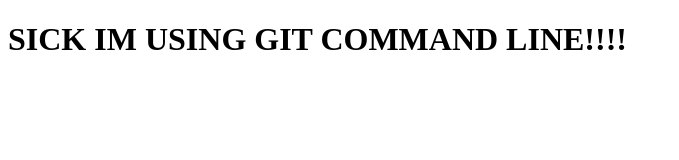
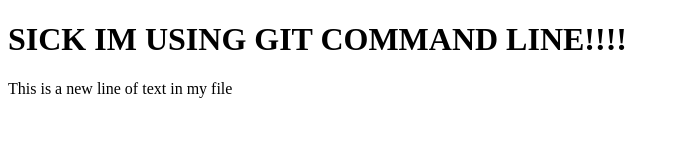
Before and after one commit to whunter413/practice-repo1, a plain HTML site: page index.html in a window 1280 px wide. Shown: the whole page, without its empty margins (0-679 px from the left). Drawn offline with Linux system fonts and the light colour scheme.

Commit message:
Added a paragraph to index.html

```diff
--- a/index.html
+++ b/index.html
@@ -8,5 +8,6 @@
 </head>
 <body>
     <h1>SICK IM USING GIT COMMAND LINE!!!!</h1>
+    <p>This is a new line of text in my file</p>
 </body>
 </html>
```
